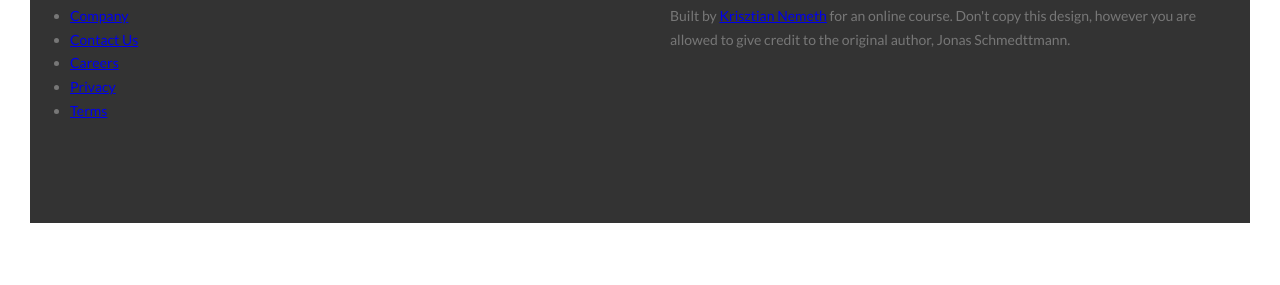
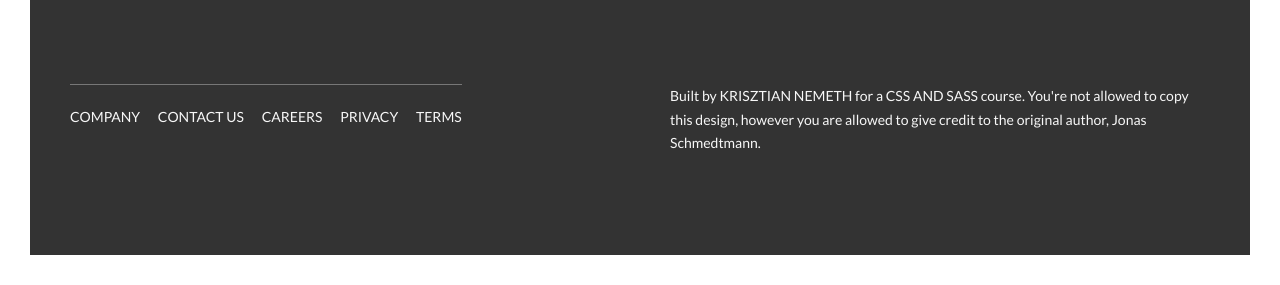
Before and after one commit to kn55/Natours, a website: page index.html in a window 1280 px wide. Shown: the part 5464-5749 px from the top of the page. Before the commit the page ends 5717 px from the top, so only its background shows below. Drawn offline with Linux system fonts and the light colour scheme.

Commit message:
close to finishing up footer

```diff
--- a/index.html
+++ b/index.html
@@ -343,8 +343,8 @@
                 </div>
 
                 <div class="col-1-of-2">
-                    <p class="footer_copyright">
-                        Built by <a href="#" class="footer__link">Krisztian Nemeth</a> for an online course. Don't copy this design, however you are allowed to give credit to the original author, Jonas Schmedttmann.
+                    <p class="footer__copyright">
+                        Built by <a href="#" class="footer__link">Krisztian Nemeth</a> for a <a href="#" class="footer__link">Css and Sass</a> course. You're not allowed to copy this design, however you are allowed to give credit to the original author, Jonas Schmedtmann.
                     </p>
                 </div>
             </div>
--- a/sass/layout/_footer.scss
+++ b/sass/layout/_footer.scss
@@ -2,9 +2,11 @@
     background-color: $color-grey-dark-3;
     padding: 10rem 0;
     font-size: 1.4rem;
+    color: $color-grey-light-1;
 
     &__logo-box {
         text-align: center;
+        margin-bottom: 8rem;
     }
 
     &__logo {
@@ -14,19 +16,44 @@
     }
 
     &__navigation {
-
+        border-top: 1px solid $color-grey-dark;
+        padding-top: 2rem;
+        display: inline-block;
     }
 
     &__list {
-
+        list-style: none;
     }
 
     &__item {
+        display: inline-block;
 
+        &:not(:last-child) {
+            margin-right: 1.5rem;
+        }
     }
 
     &__link {
+        &:link,
+        &:visited {
+            color: $color-grey-light-1;
+            background-color: $color-grey-dark-3;
+            text-decoration: none;
+            text-transform: uppercase;
+            display: inline-block;
+            transition: all .2s;
+        }
+
+        &:hover,
+        &:active {
+            color: $color-primary;
+            box-shadow: 0 1rem 2rem rgba($color-black, .4);
+            transform: rotate(5deg) scale(1.3);
+
+        }
+    }
+
+    &__copyright {
 
     }
-
 }
```
Also changed, not shown: css/style.css.
